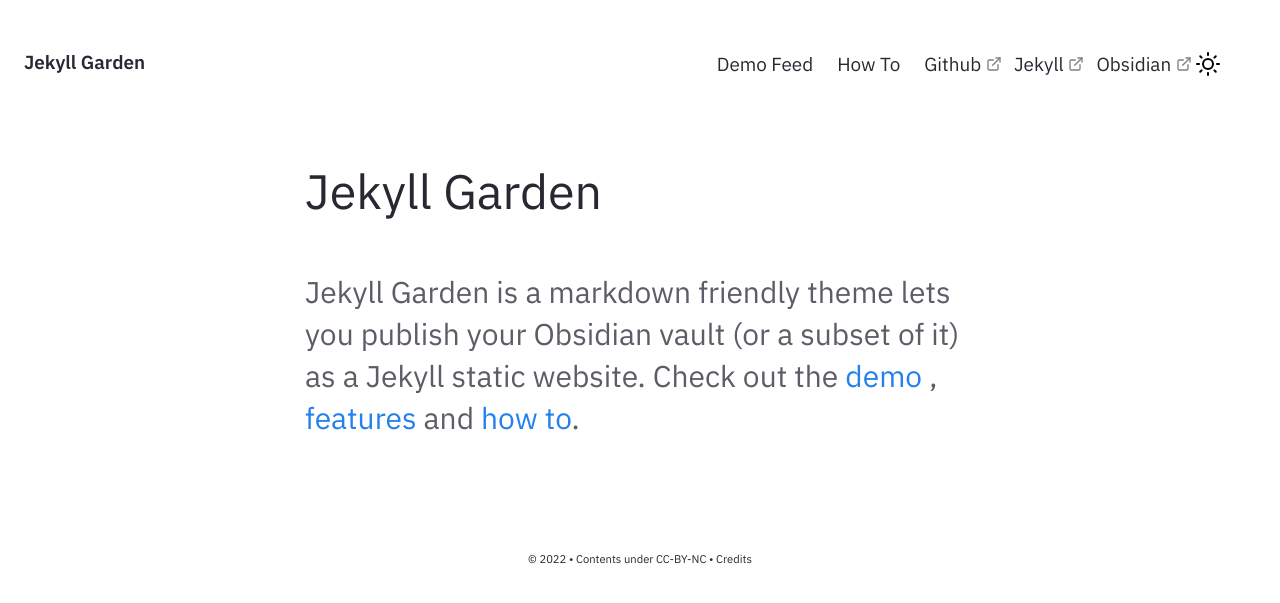
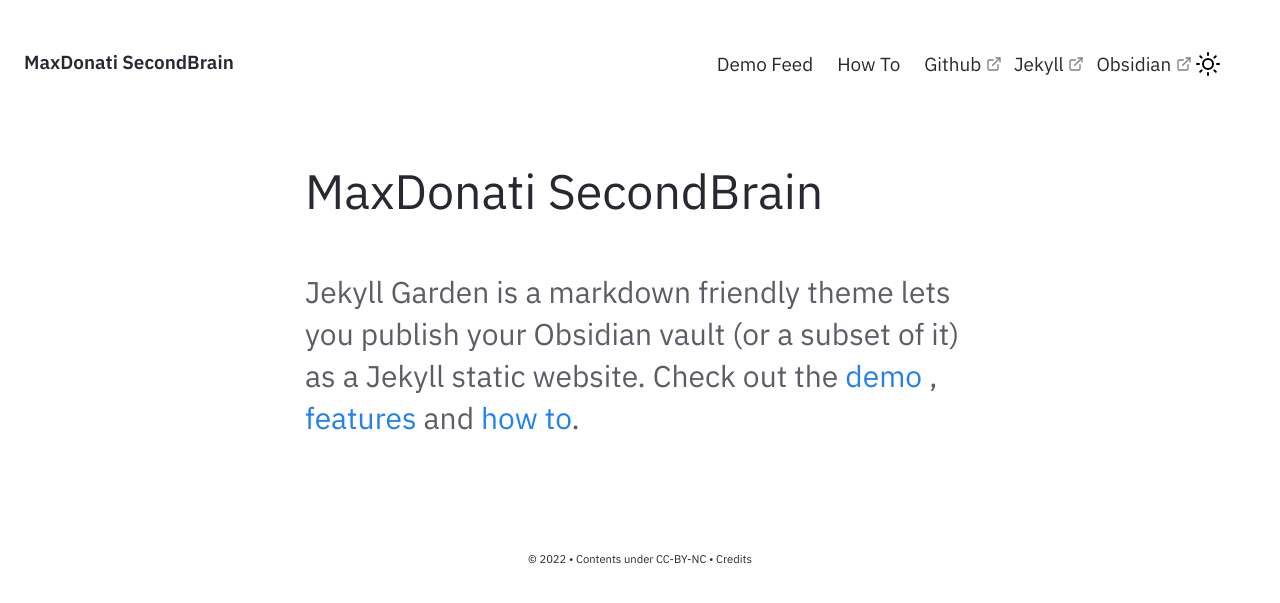
Before and after one commit to maxdonati79/brain.github.io, a Jekyll site: the page built from pages/index.md, in a window 1280 px wide. Shown: the top 603 px of the page. Built offline with Jekyll 4.4.1, drawn with Linux system fonts in a browser that asks for light colours.

Commit message:
Update _config.yml

```diff
--- a/_config.yml
+++ b/_config.yml
@@ -19,15 +19,15 @@
 # in the templates via {{ site.myvariable }}.
 
 # URL is the base hostname with protocol for your site, eg http://example.com
-url: "" # the base hostname & protocol for your site, e.g. http://example.com
+url: "https://maxdonati79.github.io" # the base hostname & protocol for your site, e.g. http://example.com
 
 # If you want to install this jekyll in a subpath (eg /digitalgarden) set it here.
 # Else keep it Empty (DON'T PUT /; Keep it empty)
-baseurl: ""
+baseurl: "/brain.github.io"
 
 # Website Header, Description, Footer year and text.
 # If you are deleting this, make sure you remove it from HTML files too
-heading: Jekyll Garden # Change this
+heading: MaxDonati SecondBrain # Change this
 content: Obsidian ready Jekyll Theme
 copyright:
   year: © 2022
```
